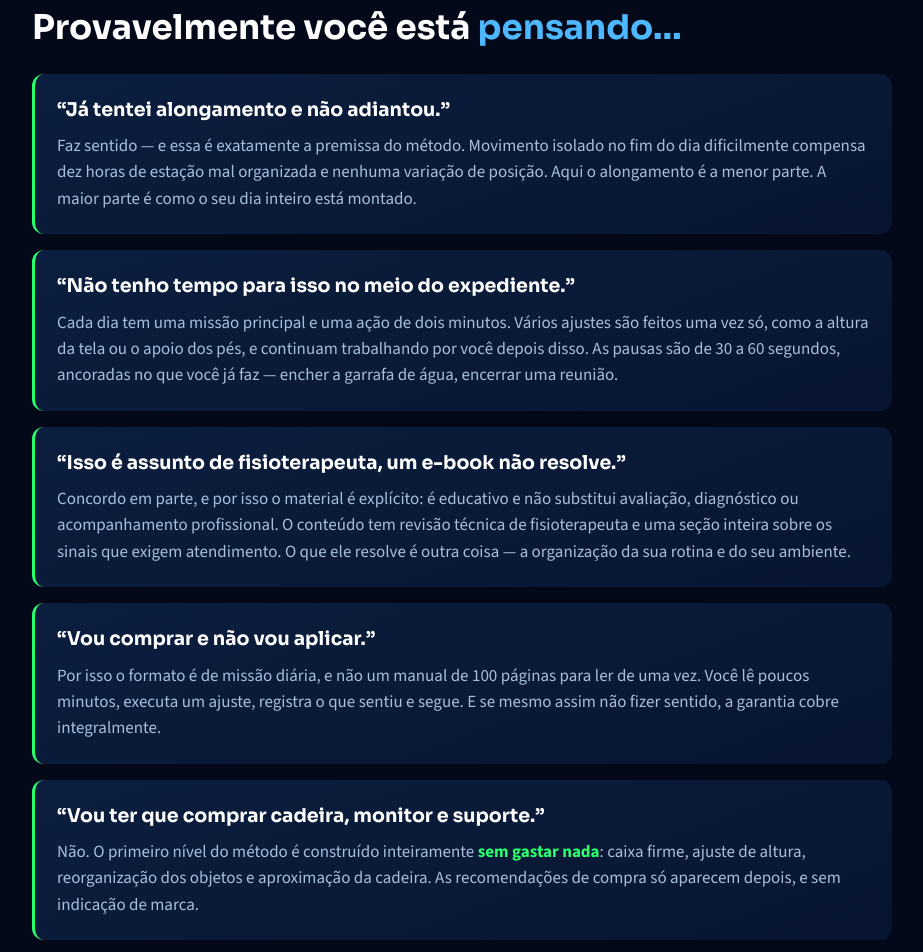
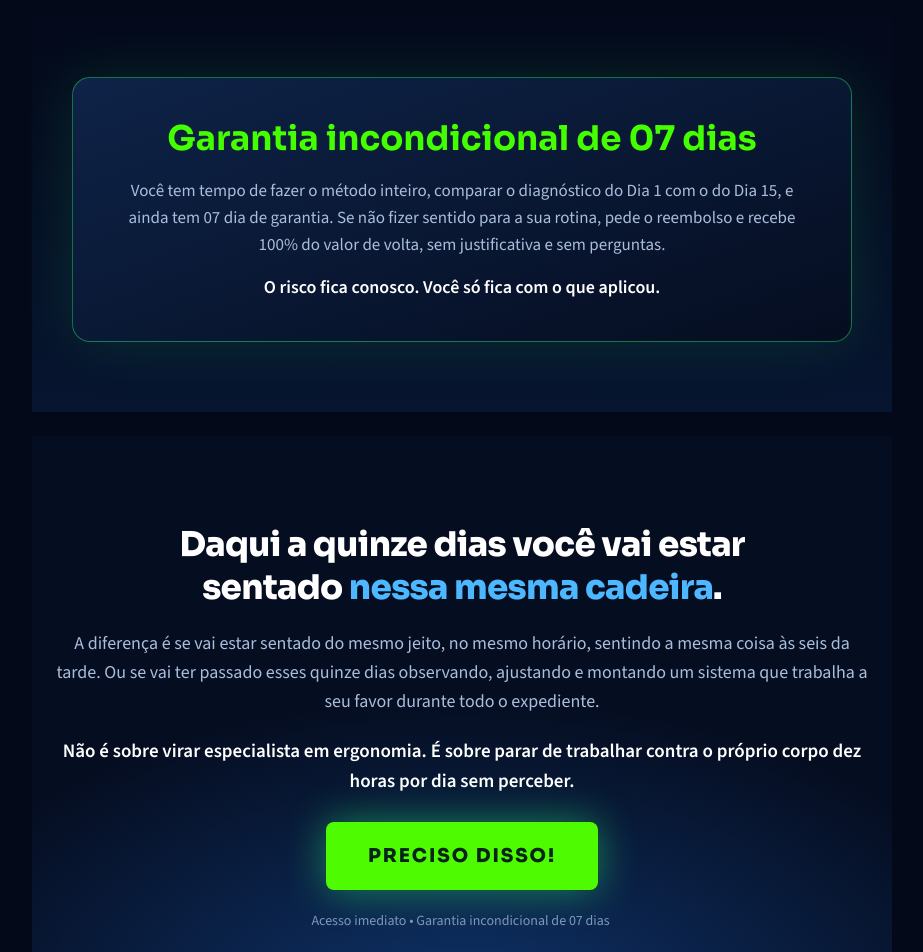
Before and after one commit to portomarketingadm/lp-escritorio-sem-dor, a plain HTML site: page index.html in a window 1280 px wide. Shown: the part 4460-5412 px from the top of the page, without its empty margins (178-1101 px from the left). Drawn offline with nearby package versions, Linux system fonts and the light colour scheme; a script that the page names is missing.

Commit message:
remove bloco provavelmente voce esta pensando

```diff
--- a/index.html
+++ b/index.html
@@ -233,31 +233,6 @@
 
   <section style="padding:78px 20px;background:#04091a">
     <div style="max-width:860px;margin:0 auto;display:flex;flex-direction:column;gap:24px">
-      <h2 style="margin:0;font-family:'Sora',sans-serif;font-weight:700;font-size:32px;line-height:1.2;color:#ffffff">Provavelmente você está <span style="color:#4db8ff">pensando…</span></h2>
-      <div style="display:flex;flex-direction:column;gap:16px">
-        <div style="background:linear-gradient(160deg,#0c1e3f 0%,#071530 100%);border-left:3px solid #2bff6e;border-radius:12px;padding:22px;display:flex;flex-direction:column;gap:8px">
-          <p style="margin:0;font-family:'Sora',sans-serif;font-weight:700;font-size:19px;color:#ffffff">“Já tentei alongamento e não adiantou.”</p>
-          <p style="margin:0;font-size:17px;line-height:1.55;color:#a9bedd">Faz sentido — e essa é exatamente a premissa do método. Movimento isolado no fim do dia dificilmente compensa dez horas de estação mal organizada e nenhuma variação de posição. Aqui o alongamento é a menor parte. A maior parte é como o seu dia inteiro está montado.</p>
-        </div>
-        <div style="background:linear-gradient(160deg,#0c1e3f 0%,#071530 100%);border-left:3px solid #2bff6e;border-radius:12px;padding:22px;display:flex;flex-direction:column;gap:8px">
-          <p style="margin:0;font-family:'Sora',sans-serif;font-weight:700;font-size:19px;color:#ffffff">“Não tenho tempo para isso no meio do expediente.”</p>
-          <p style="margin:0;font-size:17px;line-height:1.55;color:#a9bedd">Cada dia tem uma missão principal e uma ação de dois minutos. Vários ajustes são feitos uma vez só, como a altura da tela ou o apoio dos pés, e continuam trabalhando por você depois disso. As pausas são de 30 a 60 segundos, ancoradas no que você já faz — encher a garrafa de água, encerrar uma reunião.</p>
-        </div>
-        <div style="background:linear-gradient(160deg,#0c1e3f 0%,#071530 100%);border-left:3px solid #2bff6e;border-radius:12px;padding:22px;display:flex;flex-direction:column;gap:8px">
-          <p style="margin:0;font-family:'Sora',sans-serif;font-weight:700;font-size:19px;color:#ffffff">“Isso é assunto de fisioterapeuta, um e-book não resolve.”</p>
-          <p style="margin:0;font-size:17px;line-height:1.55;color:#a9bedd">Concordo em parte, e por isso o material é explícito: é educativo e não substitui avaliação, diagnóstico ou acompanhamento profissional. O conteúdo tem revisão técnica de fisioterapeuta e uma seção inteira sobre os sinais que exigem atendimento. O que ele resolve é outra coisa — a organização da sua rotina e do seu ambiente.</p>
-        </div>
-        <div style="background:linear-gradient(160deg,#0c1e3f 0%,#071530 100%);border-left:3px solid #2bff6e;border-radius:12px;padding:22px;display:flex;flex-direction:column;gap:8px">
-          <p style="margin:0;font-family:'Sora',sans-serif;font-weight:700;font-size:19px;color:#ffffff">“Vou comprar e não vou aplicar.”</p>
-          <p style="margin:0;font-size:17px;line-height:1.55;color:#a9bedd">Por isso o formato é de missão diária, e não um manual de 100 páginas para ler de uma vez. Você lê poucos minutos, executa um ajuste, registra o que sentiu e segue. E se mesmo assim não fizer sentido, a garantia cobre integralmente.</p>
-        </div>
-        <div style="background:linear-gradient(160deg,#0c1e3f 0%,#071530 100%);border-left:3px solid #2bff6e;border-radius:12px;padding:22px;display:flex;flex-direction:column;gap:8px">
-          <p style="margin:0;font-family:'Sora',sans-serif;font-weight:700;font-size:19px;color:#ffffff">“Vou ter que comprar cadeira, monitor e suporte.”</p>
-          <p style="margin:0;font-size:17px;line-height:1.55;color:#a9bedd">Não. O primeiro nível do método é construído inteiramente <strong style="color:#2bff6e">sem gastar nada</strong>: caixa firme, ajuste de altura, reorganização dos objetos e aproximação da cadeira. As recomendações de compra só aparecem depois, e sem indicação de marca.</p>
-        </div>
-      </div>
-    </div>
-  </section>
 
   <section style="padding:70px 20px;background:linear-gradient(180deg,#04091a 0%,#071530 100%)">
     <div style="max-width:780px;margin:0 auto;background:linear-gradient(160deg,#0e2348 0%,#050d20 100%);border:1px solid rgba(43,255,110,0.4);border-radius:18px;padding:40px;display:flex;flex-direction:column;gap:16px;text-align:center;align-items:center;box-shadow:0 0 60px rgba(43,255,110,0.12)">
```
